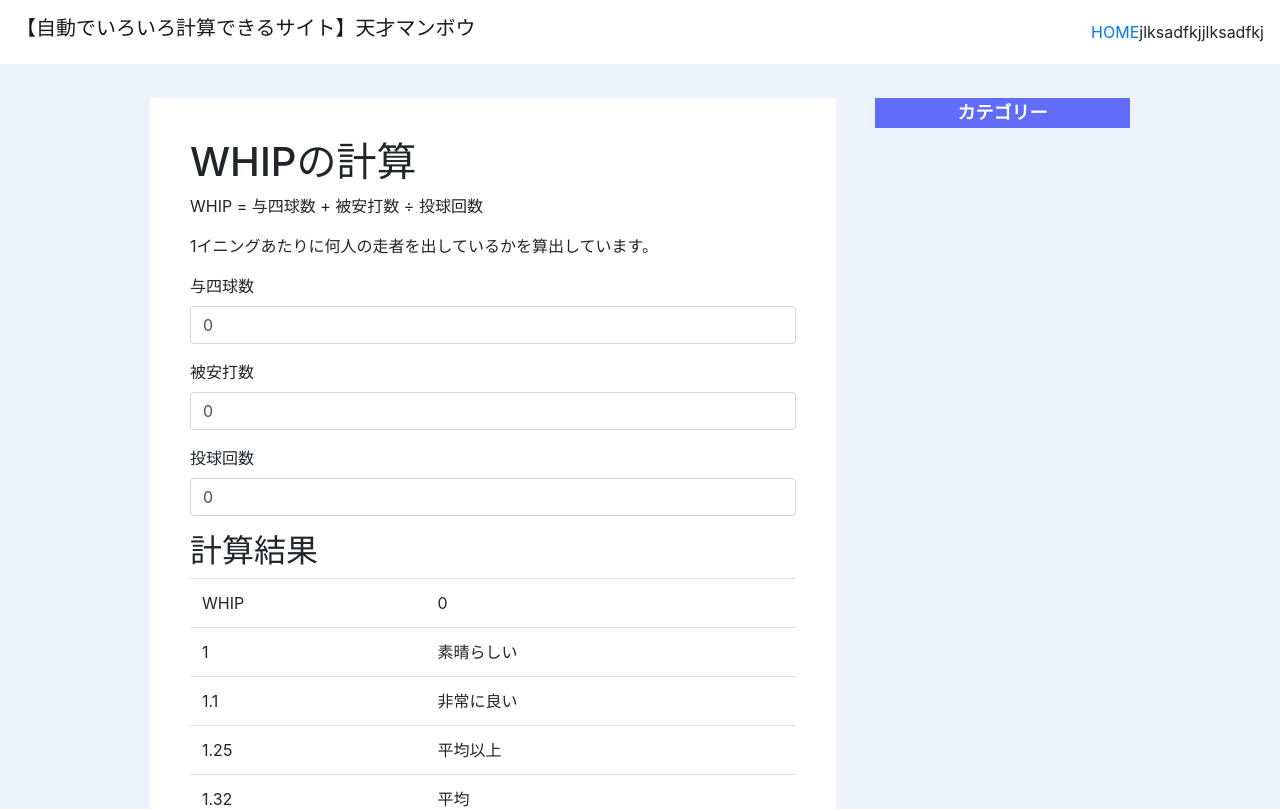
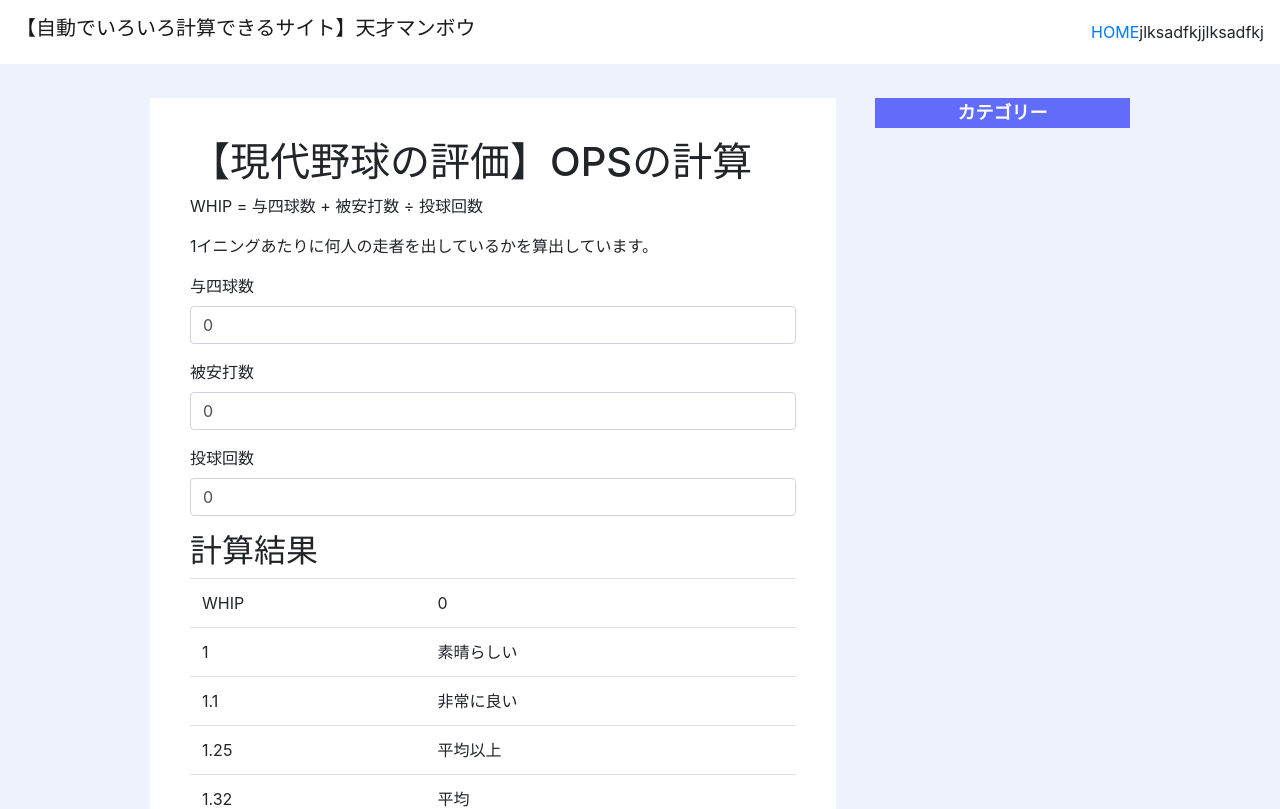
Before and after one commit to rk5155/calragu, a Vue app: page /whip in a window 1280 px wide. Shown: the top 809 px of the page. Built offline with nearby package versions, Linux system fonts and the light colour scheme.

Commit message:
title タグを動的に取得できるようにした

```diff
--- a/src/views/Whip.vue
+++ b/src/views/Whip.vue
@@ -1,6 +1,6 @@
 <template>
     <div class="calculation">
-        <h1>WHIPの計算</h1>
+        <h1>{{ title }}</h1>
         <p>WHIP = 与四球数 + 被安打数 ÷ 投球回数</p>
         <p>1イニングあたりに何人の走者を出しているかを算出しています。</p>
 
@@ -32,7 +32,7 @@ export default {
       num1: 0,
       num2: 0,
       num3: 0,
-      message: "",
+      title: "",
       formList: [
             { label: "与四球数", data: 'num1' },
             { label: "被安打数", data: 'num2' },
@@ -101,8 +101,20 @@ export default {
               el.style.backgroundColor = '#F2F5A9';
           })
 
+       },
+       setMeta(route){
+           this.title = route.meta.title
        }
   },
+  mounted() {
+      let route = this.$route;
+      this.setMeta(route);
+  },
+  watch: {
+      '$route' (route) {
+      this.setMeta(route);
+    }
+  }
 }
 </script>
 
```
